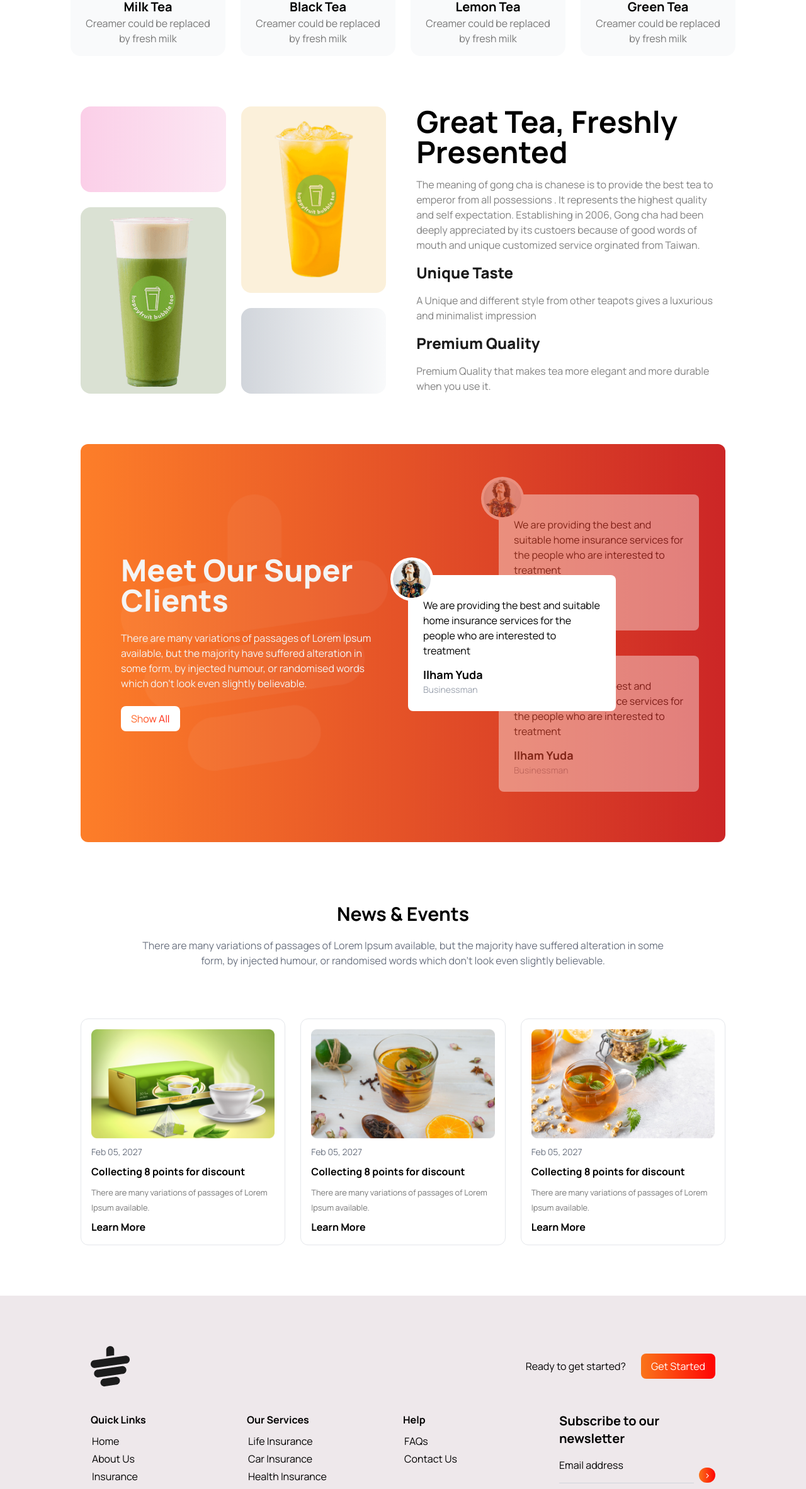
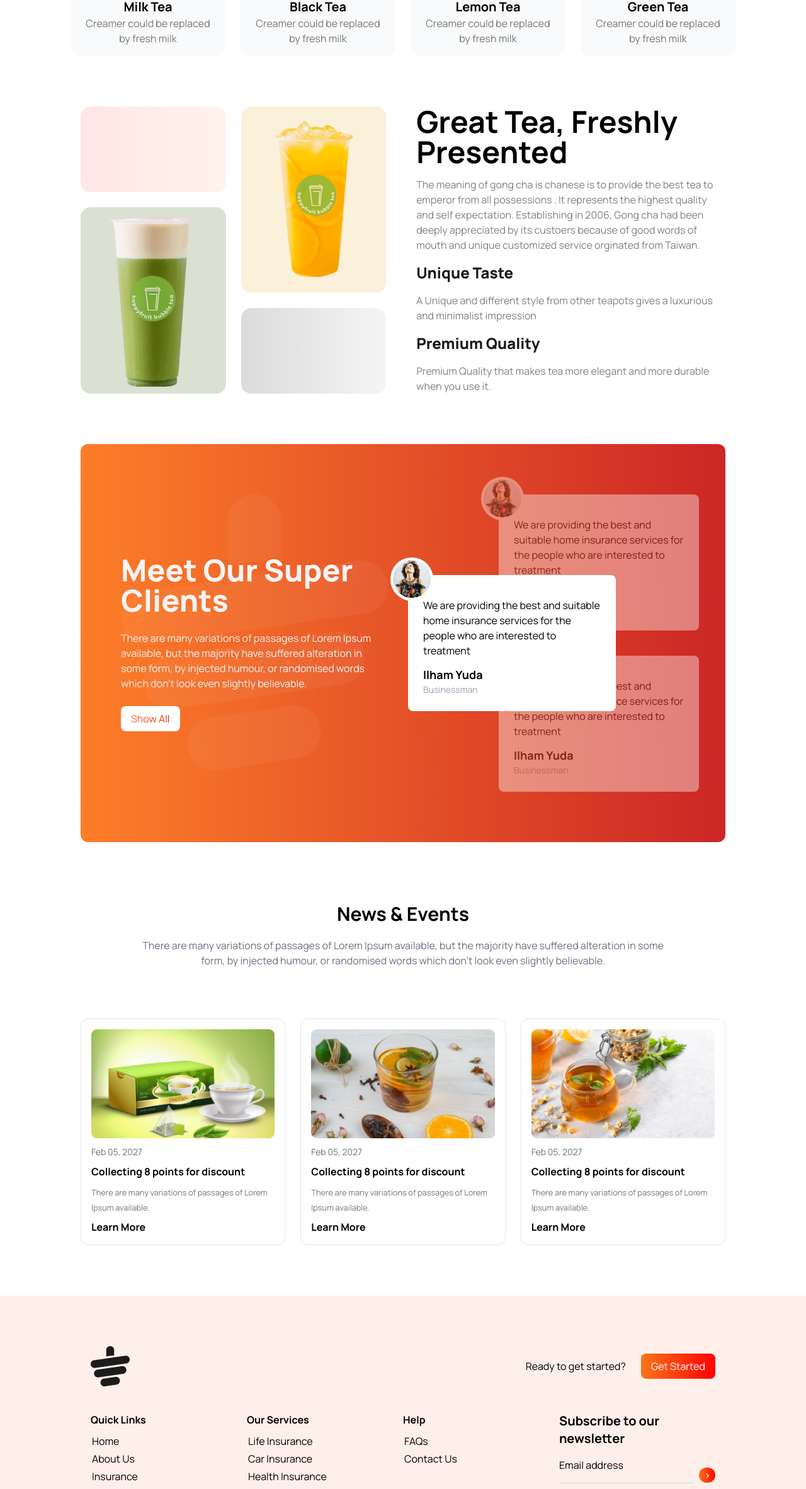
Before and after one commit to Muhammad-Abu-Yusuf-Nayeem/Tea-House, a plain HTML site: page index.html in a window 1280 px wide. Shown: the part 1010-3374 px from the top of the page at 63% size. Drawn offline with nearby package versions, Linux system fonts and the light colour scheme.

Commit message:
revised done

```diff
--- a/index.html
+++ b/index.html
@@ -134,7 +134,7 @@
         <!-- image content -->
         <div class="grid grid-cols-2 grid-rows-3 gap-6">
           <div
-            class="bg-gradient-to-r from-pink-200 to-pink-100 rounded-2xl"
+            class="bg-gradient-to-r from-[#ffe6e6] to-[#fff3eb] rounded-2xl"
           ></div>
           <div
             class="bg-[#e6a5232a] flex items-center justify-center px-8 rounded-2xl row-span-2"
@@ -147,7 +147,7 @@
             <img src="images/fresh-2.png" alt="" />
           </div>
           <div
-            class="bg-gradient-to-r from-gray-300 to-gray-50 rounded-2xl"
+            class="bg-gradient-to-r from-[#dbdbdb] to-[#f1f1f1b7] rounded-2xl"
           ></div>
         </div>
         <!-- text content -->
@@ -315,7 +315,7 @@
 
         </section>
         <!-- footer starts here -->
-        <footer class="px-36 py-20 bg-[#dfd3da86]">
+        <footer class="px-36 py-20 bg-[#ffefea]">
           <!-- logo -->
           <div class="flex justify-between items-center ">
             <img src="images/cup.png" alt="">
```
